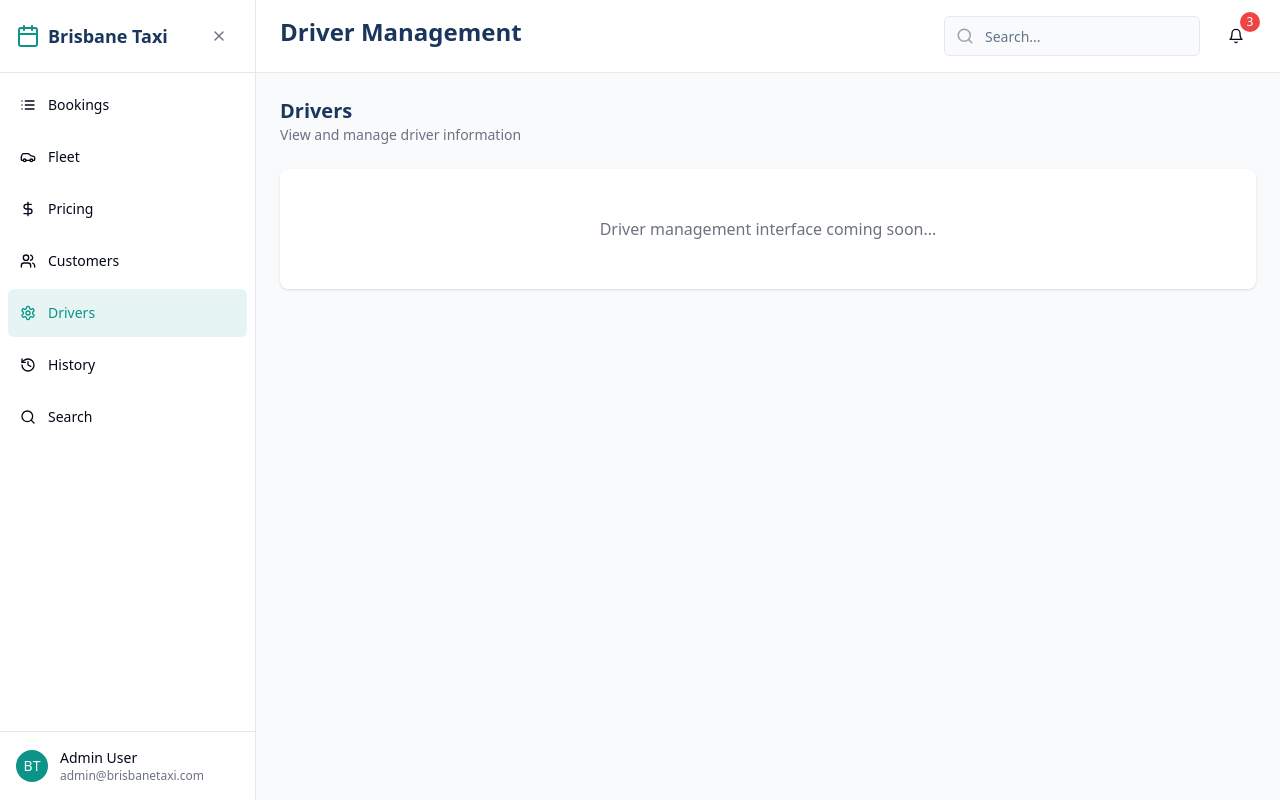
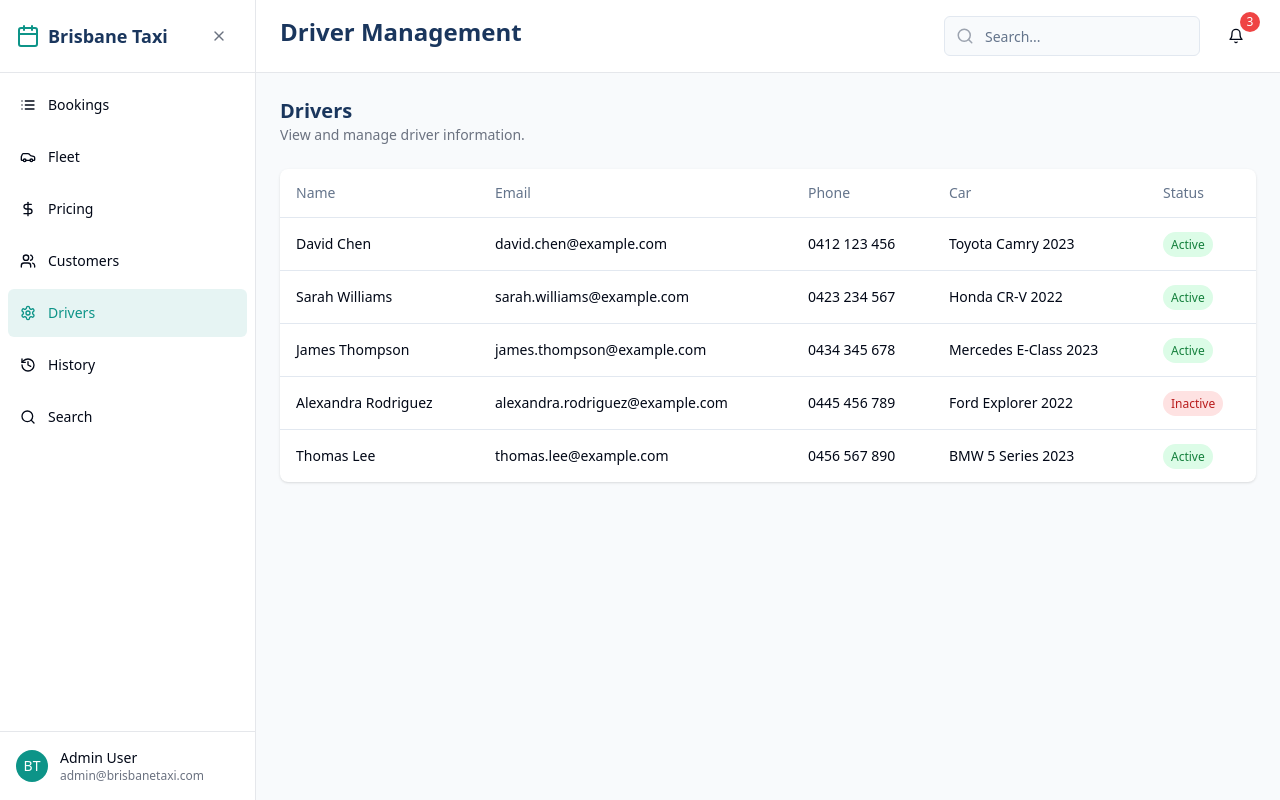
Before and after one commit to midhuncloudstick/taxi-adminpanel-develop, a React (Vite) app: page /drivers in a window 1280 px wide. Built offline with nearby package versions, Linux system fonts and the light colour scheme.

Commit message:
feat: Implement booking details in tables
- Display booking details in tables on the bookings, customers, drivers, and history pages.
- Implement functionality to show past trips for customers and drivers.

```diff
--- /dev/null
+++ b/src/components/shared/BookingsTable.tsx
@@ -0,0 +1,62 @@
+
+import React from "react";
+import { Table, TableBody, TableCell, TableHead, TableHeader, TableRow } from "../ui/table";
+import { Booking, getDriverById } from "@/data/mockData";
+
+interface BookingsTableProps {
+  bookings: Booking[];
+  showCustomer?: boolean;
+  showDriver?: boolean;
+}
+
+export function BookingsTable({ bookings, showCustomer, showDriver }: BookingsTableProps) {
+  return (
+    <div className="overflow-auto rounded-lg shadow bg-white">
+      <Table>
+        <TableHeader>
+          <TableRow>
+            <TableHead>Booking ID</TableHead>
+            <TableHead>Date</TableHead>
+            <TableHead>Pickup Time</TableHead>
+            <TableHead>KMs</TableHead>
+            <TableHead>Pickup</TableHead>
+            <TableHead>Drop</TableHead>
+            {showCustomer && <TableHead>Customer ID</TableHead>}
+            {showDriver && <TableHead>Driver</TableHead>}
+            <TableHead>Status</TableHead>
+            <TableHead>Amount ($)</TableHead>
+          </TableRow>
+        </TableHeader>
+        <TableBody>
+          {bookings.map((b) => (
+            <TableRow key={b.id}>
+              <TableCell>{b.id}</TableCell>
+              <TableCell>{b.date}</TableCell>
+              <TableCell>{b.pickupTime}</TableCell>
+              <TableCell>{b.kilometers}</TableCell>
+              <TableCell>{b.pickupLocation}</TableCell>
+              <TableCell>{b.dropLocation}</TableCell>
+              {showCustomer && <TableCell>{b.customerId}</TableCell>}
+              {showDriver && (
+                <TableCell>
+                  {getDriverById(b.driver)?.name || b.driver}
+                </TableCell>
+              )}
+              <TableCell>
+                <span className={`px-2 py-1 rounded-full text-xs ${b.status === "upcoming"
+                    ? "bg-taxi-teal/20 text-taxi-teal"
+                    : b.status === "completed"
+                      ? "bg-green-100 text-green-700"
+                      : "bg-red-100 text-red-700"
+                  }`}>
+                  {b.status.charAt(0).toUpperCase() + b.status.slice(1)}
+                </span>
+              </TableCell>
+              <TableCell>${b.amount.toFixed(2)}</TableCell>
+            </TableRow>
+          ))}
+        </TableBody>
+      </Table>
+    </div>
+  );
+}
--- /dev/null
+++ b/src/components/shared/CustomersTable.tsx
@@ -0,0 +1,40 @@
+
+import React from "react";
+import { Customer } from "@/data/mockData";
+import { Table, TableBody, TableCell, TableHead, TableHeader, TableRow } from "../ui/table";
+
+interface CustomersTableProps {
+  customers: Customer[];
+  selectedId: string | null;
+  onSelect: (id: string) => void;
+}
+
+export function CustomersTable({ customers, selectedId, onSelect }: CustomersTableProps) {
+  return (
+    <div className="overflow-auto rounded-lg shadow bg-white">
+      <Table>
+        <TableHeader>
+          <TableRow>
+            <TableHead>Name</TableHead>
+            <TableHead>Email</TableHead>
+            <TableHead>Phone</TableHead>
+          </TableRow>
+        </TableHeader>
+        <TableBody>
+          {customers.map((c) => (
+            <TableRow
+              key={c.id}
+              data-selected={selectedId === c.id}
+              onClick={() => onSelect(c.id)}
+              className={`cursor-pointer ${selectedId === c.id ? "bg-blue-50" : ""}`}
+            >
+              <TableCell>{c.name}</TableCell>
+              <TableCell>{c.email}</TableCell>
+              <TableCell>{c.phone}</TableCell>
+            </TableRow>
+          ))}
+        </TableBody>
+      </Table>
+    </div>
+  );
+}
--- /dev/null
+++ b/src/components/shared/DriversTable.tsx
@@ -0,0 +1,51 @@
+
+import React from "react";
+import { Driver, getCarById } from "@/data/mockData";
+import { Table, TableBody, TableCell, TableHead, TableHeader, TableRow } from "../ui/table";
+
+interface DriversTableProps {
+  drivers: Driver[];
+  selectedId: string | null;
+  onSelect: (id: string) => void;
+}
+
+export function DriversTable({ drivers, selectedId, onSelect }: DriversTableProps) {
+  return (
+    <div className="overflow-auto rounded-lg shadow bg-white">
+      <Table>
+        <TableHeader>
+          <TableRow>
+            <TableHead>Name</TableHead>
+            <TableHead>Email</TableHead>
+            <TableHead>Phone</TableHead>
+            <TableHead>Car</TableHead>
+            <TableHead>Status</TableHead>
+          </TableRow>
+        </TableHeader>
+        <TableBody>
+          {drivers.map((d) => (
+            <TableRow
+              key={d.id}
+              data-selected={selectedId === d.id}
+              onClick={() => onSelect(d.id)}
+              className={`cursor-pointer ${selectedId === d.id ? "bg-blue-50" : ""}`}
+            >
+              <TableCell>{d.name}</TableCell>
+              <TableCell>{d.email}</TableCell>
+              <TableCell>{d.phone}</TableCell>
+              <TableCell>{getCarById(d.carId)?.model || d.carId}</TableCell>
+              <TableCell>
+                <span className={`px-2 py-1 rounded-full text-xs ${d.status === "active"
+                  ? "bg-green-100 text-green-700"
+                  : "bg-red-100 text-red-700"
+                  }`}>
+                  {d.status.charAt(0).toUpperCase() + d.status.slice(1)}
+                </span>
+              </TableCell>
+            </TableRow>
+          ))}
+        </TableBody>
+      </Table>
+    </div>
+  );
+}
--- a/src/pages/Customers.tsx
+++ b/src/pages/Customers.tsx
@@ -1,18 +1,37 @@
 
+import { useState } from "react";
 import { PageContainer } from "@/components/layout/PageContainer";
+import { customers, getBookingsByCustomerId, Booking } from "@/data/mockData";
+import { CustomersTable } from "@/components/shared/CustomersTable";
+import { BookingsTable } from "@/components/shared/BookingsTable";
 
 export default function Customers() {
+  const [selectedCustomerId, setSelectedCustomerId] = useState<string | null>(null);
+
+  const selectedBookings: Booking[] = selectedCustomerId
+    ? getBookingsByCustomerId(selectedCustomerId)
+    : [];
+
   return (
     <PageContainer title="Customer Management">
       <div className="space-y-6">
         <div>
           <h2 className="text-xl font-semibold text-taxi-blue">Customers</h2>
-          <p className="text-sm text-gray-500">View and manage customer information</p>
+          <p className="text-sm text-gray-500">View and manage customer information.</p>
         </div>
-
-        <div className="bg-white p-12 rounded-lg shadow flex items-center justify-center">
-          <p className="text-gray-500">Customer management interface coming soon...</p>
-        </div>
+        <CustomersTable
+          customers={customers}
+          selectedId={selectedCustomerId}
+          onSelect={setSelectedCustomerId}
+        />
+        {selectedCustomerId && (
+          <div>
+            <h3 className="text-lg font-semibold text-taxi-blue mt-8 mb-2">
+              Past Trips for {customers.find(c => c.id === selectedCustomerId)?.name}
+            </h3>
+            <BookingsTable bookings={selectedBookings} showDriver />
+          </div>
+        )}
       </div>
     </PageContainer>
   );
--- a/src/pages/Dashboard.tsx
+++ b/src/pages/Dashboard.tsx
@@ -2,6 +2,8 @@
 import { PageContainer } from "@/components/layout/PageContainer";
 import { StatsCards } from "@/components/dashboard/StatsCards";
 import { BookingsList } from "@/components/dashboard/BookingsList";
+import { BookingsTable } from "@/components/shared/BookingsTable";
+import { bookings } from "@/data/mockData";
 
 export default function Dashboard() {
   return (
@@ -9,6 +11,10 @@ export default function Dashboard() {
       <div className="space-y-6">
         <StatsCards />
         <BookingsList />
+        <div>
+          <h3 className="text-lg font-semibold mb-2 text-taxi-blue">All Bookings (Table)</h3>
+          <BookingsTable bookings={bookings} showCustomer showDriver />
+        </div>
       </div>
     </PageContainer>
   );
--- a/src/pages/Drivers.tsx
+++ b/src/pages/Drivers.tsx
@@ -1,18 +1,37 @@
 
+import { useState } from "react";
 import { PageContainer } from "@/components/layout/PageContainer";
+import { drivers, getBookingsByDriverId, Booking } from "@/data/mockData";
+import { DriversTable } from "@/components/shared/DriversTable";
+import { BookingsTable } from "@/components/shared/BookingsTable";
 
 export default function Drivers() {
+  const [selectedDriverId, setSelectedDriverId] = useState<string | null>(null);
+
+  const selectedTrips: Booking[] = selectedDriverId
+    ? getBookingsByDriverId(selectedDriverId)
+    : [];
+
   return (
     <PageContainer title="Driver Management">
       <div className="space-y-6">
         <div>
           <h2 className="text-xl font-semibold text-taxi-blue">Drivers</h2>
-          <p className="text-sm text-gray-500">View and manage driver information</p>
+          <p className="text-sm text-gray-500">View and manage driver information.</p>
         </div>
-
-        <div className="bg-white p-12 rounded-lg shadow flex items-center justify-center">
-          <p className="text-gray-500">Driver management interface coming soon...</p>
-        </div>
+        <DriversTable
+          drivers={drivers}
+          selectedId={selectedDriverId}
+          onSelect={setSelectedDriverId}
+        />
+        {selectedDriverId && (
+          <div>
+            <h3 className="text-lg font-semibold text-taxi-blue mt-8 mb-2">
+              Trip History for {drivers.find(d => d.id === selectedDriverId)?.name}
+            </h3>
+            <BookingsTable bookings={selectedTrips} showCustomer />
+          </div>
+        )}
       </div>
     </PageContainer>
   );
--- a/src/pages/History.tsx
+++ b/src/pages/History.tsx
@@ -1,18 +1,19 @@
 
 import { PageContainer } from "@/components/layout/PageContainer";
+import { getCompletedBookings } from "@/data/mockData";
+import { BookingsTable } from "@/components/shared/BookingsTable";
 
 export default function History() {
+  const completed = getCompletedBookings();
+
   return (
     <PageContainer title="Booking History">
       <div className="space-y-6">
         <div>
           <h2 className="text-xl font-semibold text-taxi-blue">Booking History</h2>
-          <p className="text-sm text-gray-500">View all historical bookings and trip data</p>
+          <p className="text-sm text-gray-500">View all historical bookings and trip data.</p>
         </div>
-
-        <div className="bg-white p-12 rounded-lg shadow flex items-center justify-center">
-          <p className="text-gray-500">Booking history interface coming soon...</p>
-        </div>
+        <BookingsTable bookings={completed} showCustomer showDriver />
       </div>
     </PageContainer>
   );
```
